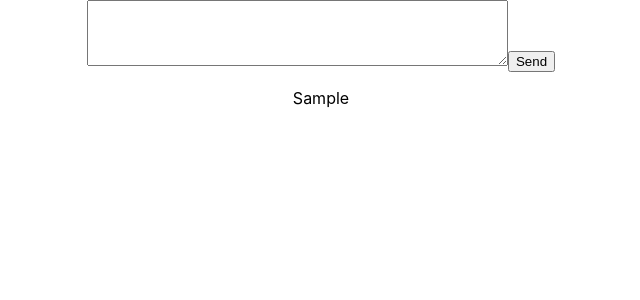
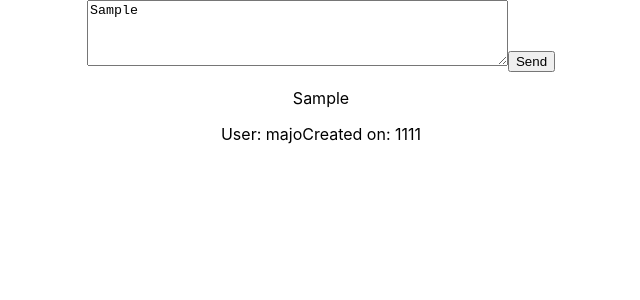
Before and after one commit to Itc-bootcamp-2019/micro-blogging-front-end-josomm22, a React (Create React App) app: page / in a window 1280 px wide. Both pictures are taken after typing "Sample" into the empty fields and a click on the button "Send". Shown: the top 300 px of the page, without its empty margins (319-959 px from the left). Built offline with nearby package versions, Linux system fonts and the light colour scheme.

Commit message:
fixed submit function

```diff
--- a/src/Components/Messages.js
+++ b/src/Components/Messages.js
@@ -1,8 +1,8 @@
 import React from 'react';
-import { setStorage, getStorage} from './Storage'
+import { setStorage, getStorage } from './Storage'
 
-class messageObj{
-    constructor(id, login, createdOn, content){
+class messageObj {
+    constructor(id, login, createdOn, content) {
         this.id = id;
         this.login = login;
         this.createdOn = createdOn;
@@ -14,46 +14,62 @@ class Messages extends React.Component {
     constructor(props) {
         super(props);
         this.state = {
-            value: ''
-
+            value: '',
+            messages: [],
+            idCounter: 0
         }
-        this.messages = []
+        // this.messages = []
         this.handleChange = this.handleChange.bind(this);
         this.handleSubmit = this.handleSubmit.bind(this);
     }
-    componentDidMount(){
-        this.messages = getStorage()
-        console.log(this.messages);
+    componentDidMount() {
+        const storage = getStorage()
+        console.log(storage);
+        this.setState({ messages: storage })
+
     }
     handleChange(event) {
         this.setState({ value: event.target.value })
     }
     handleSubmit(event) {
-        this.setState({ value: event.target.value })
-        this.messages.push(new messageObj('1','majo','1111',this.state.value))
-        setStorage(this.messages);
+        const { messages } = this.state;
+       // this.setState({ value: event.target.value })
+        this.setState({ messages: [...messages, new messageObj('1', 'majo', '1111', this.state.value)] })
+        setStorage(messages);
 
 
     }
-    Messagebubble(props){
-        return(
-            <p>{props.content}</p>
+    Messagebubble(props) {
+
+        return (
+            <div>
+                <p>{props.content}</p>
+                <p>
+                    <span>
+                        User: {props.login}
+                    </span>
+                    <span>
+                         Created on: {props.createdOn}
+                    </span>
+                </p>
+            </div>
 
         )
     }
 
     render() {
+        const { messages } = this.state;
         return (
-            <div className = 'mainWrapper'>
-                <div className= 'messageInput'>
-                <textarea rows="4" cols="50" type='text' value={this.state.value} onChange={this.handleChange} />
-                <button type='submit' onClick={this.handleSubmit}> Send</button>
+            <div className='mainWrapper'>
+                <div className='messageInput'>
+                    <textarea rows="4" cols="50" type='text' value={this.state.value} onChange={this.handleChange} />
+                    <button type='submit' onClick={this.handleSubmit}> Send</button>
 
                 </div>
 
-            <div>
-                {this.messages.map(obj=> <this.Messagebubble content = {obj.content}/>)}
-            </div>
+                <div>
+                    {messages.map(obj => <this.Messagebubble key= {this.state.idCounter} login= {obj.login} createdOn= {obj.createdOn} content={obj.content} />)}
+                </div>
             </div>
         )
     }
```
